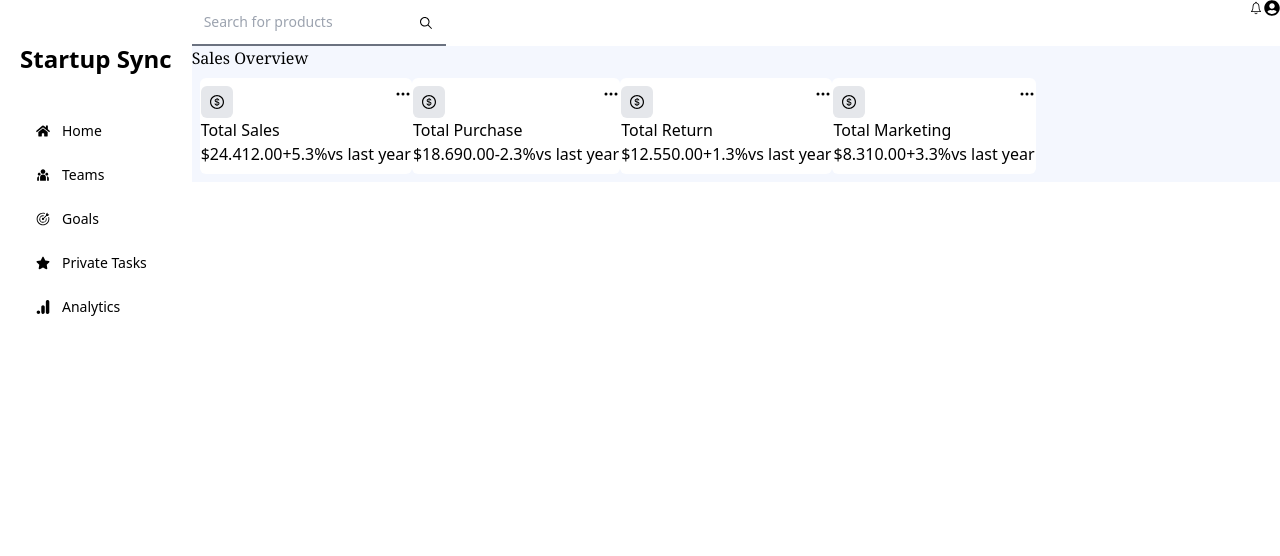
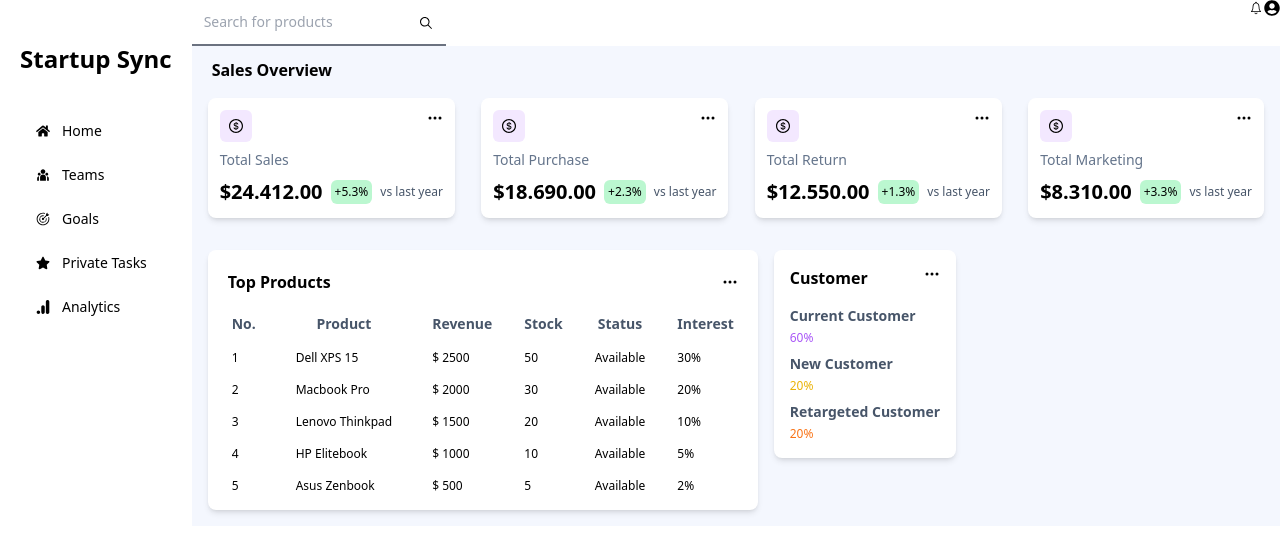
Before and after one commit to manan18/startup-sync, a Next.js app: page /product in a window 1280 px wide. Shown: the top 556 px of the page. Built offline with nearby package versions, Linux system fonts and the light colour scheme.

Commit message:
added cutomer card, topproducts card and product data file

```diff
--- /dev/null
+++ b/src/components/atoms/customercard/index.tsx
@@ -0,0 +1,52 @@
+import React from "react";
+import { BsThreeDots } from "react-icons/bs";
+
+type CustomerCardProps = {
+  title: string;
+  current: string;
+  newcust: string;
+  retargeting: string;
+  percent1: string;
+  percent2: string;
+  percent3: string;
+};
+
+export const CustomerCard: React.FC<CustomerCardProps> = ({
+  title,
+  current,
+  newcust,
+  retargeting,
+  percent1,
+  percent2,
+  percent3,
+}) => {
+  return (
+    <div className="flex-col flex-1 rounded-lg bg-white p-2 border-1 shadow-md">
+      <div className="flex justify-between p-2">
+        <div>
+          <h1 className="font-sans font-semibold">Customer</h1>
+        </div>
+        <div>
+          <BsThreeDots />
+        </div>
+      </div>
+
+      <div className="flex-col text-slate-600 p-2 flex gap-2">
+        <div className="flex flex-col gap-1">
+          <div className="text-sm font-semibold">{current}</div>
+          <div className="text-xs text-purple-500">{percent1}</div>
+        </div>
+
+        <div className="flex flex-col gap-1">
+          <div className="text-sm font-semibold">{newcust}</div>
+          <div className="text-xs text-yellow-500">{percent2}</div>
+        </div>
+
+        <div className="flex flex-col gap-1">
+          <div className="text-sm font-semibold">{retargeting}</div>
+          <div className="text-xs text-orange-500">{percent3}</div>
+        </div>
+      </div>
+    </div>
+  );
+};
--- a/src/components/atoms/productcard/index.tsx
+++ b/src/components/atoms/productcard/index.tsx
@@ -13,9 +13,9 @@ export type ProductCardProps = {
 const ProductCard: React.FC<ProductCardProps> = ({icon,title,amount,profit,description}) =>
 {
     return (
-        <div className='flex-col rounded-md p-2 bg-white px-px'>
-            <div className='flex justify-between'>
-                <div className='bg-gray-200 rounded-md p-2 '>
+        <div className='flex-col rounded-lg bg-white p-2 border-1 shadow-md'>
+            <div className='flex justify-between p-1'>
+                <div className='bg-purple-100 rounded-md p-2 '>
                     {icon}
                 </div>
                 <div>
@@ -23,18 +23,18 @@ const ProductCard: React.FC<ProductCardProps> = ({icon,title,amount,profit,descr
                 </div>
             </div>
 
-            <div>
-                <h3 className='font-light font-sans'>{title}</h3>
+            <div className='p-1'>
+                <h3 className='text-slate-500 font-sans text-sm'>{title}</h3>
             </div>
 
-            <div className='flex'>
-                <div>
+            <div className='flex p-1 gap-2 items-center'>
+                <div className='text-xl font-semibold'>
                     {amount}
                 </div>
-                <div>
+                <div className=' text-xs bg-green-200 rounded-md p-1'>
                     {profit}
                 </div>
-                <div>
+                <div className='text-xs font-sans text-slate-600 antialiased'>
                     {description}
                 </div>
             </div>
--- /dev/null
+++ b/src/components/atoms/topproductscard/index.tsx
@@ -0,0 +1,76 @@
+import React from "react";
+import { BsThreeDots } from "react-icons/bs";
+
+const TopProductCard = () => {
+  return (
+    <div className="flex-col flex-1 rounded-lg bg-white p-2 border-1 shadow-md">
+      <div className="flex justify-between items-center p-3">
+        <div className="">
+          <h1 className="font-sans font-semibold">Top Products</h1>
+        </div>
+        <div>
+          <BsThreeDots />
+        </div>
+      </div>
+
+      <table className="table-auto text-sm font-sans">
+        <thead>
+            <tr className="text-sm text-slate-600">
+                <th className="px-4 py-2">No.</th>
+                <th className="px-4 py-2">Product</th>
+                <th className="px-4 py-2">Revenue</th>
+                <th className="px-4 py-2">Stock</th>
+                <th className="px-4 py-2">Status</th>
+                <th className="px-4 py-2">Interest</th>
+            </tr>
+        </thead>
+
+        <tbody className="text-xs">
+            <tr>
+                <td className="px-4 py-2">1</td>
+                <td className="px-6 py-2">Dell XPS 15</td>
+                <td className="px-4 py-2">$ 2500</td>
+                <td className="px-4 py-2">50</td>
+                <td className="px-4 py-2">Available</td>
+                <td className="px-4 py-2">30%</td>
+            </tr>
+            <tr>
+                <td className="px-4 py-2">2</td>
+                <td className="px-6 py-2">Macbook Pro</td>
+                <td className="px-4 py-2">$ 2000</td>
+                <td className="px-4 py-2">30</td>
+                <td className="px-4 py-2">Available</td>
+                <td className="px-4 py-2">20%</td>
+            </tr>
+            <tr>
+                <td className="px-4 py-2">3</td>
+                <td className="px-6 py-2">Lenovo Thinkpad</td>
+                <td className="px-4 py-2">$ 1500</td>
+                <td className="px-4 py-2">20</td>
+                <td className="px-4 py-2">Available</td>
+                <td className="px-4 py-2">10%</td>
+            </tr>
+            <tr>
+                <td className="px-4 py-2">4</td>
+                <td className="px-6 py-2">HP Elitebook</td>
+                <td className="px-4 py-2">$ 1000</td>
+                <td className="px-4 py-2">10</td>
+                <td className="px-4 py-2">Available</td>
+                <td className="px-4 py-2">5%</td>
+            </tr>
+            <tr>
+                <td className="px-4 py-2">5</td>
+                <td className="px-6 py-2">Asus Zenbook</td>
+                <td className="px-4 py-2">$ 500</td>
+                <td className="px-4 py-2">5</td>
+                <td className="px-4 py-2">Available</td>
+                <td className="px-4 py-2">2%</td>
+            </tr>
+        </tbody>
+
+      </table>
+    </div>
+  );
+};
+
+export default TopProductCard;
--- a/src/pages/product/index.tsx
+++ b/src/pages/product/index.tsx
@@ -7,6 +7,8 @@ import { IoIosNotificationsOutline } from "react-icons/io";
 import { FaUserCircle } from "react-icons/fa";
 import ProductCard from "@/components/atoms/productcard";
 import { AiOutlineDollarCircle } from "react-icons/ai";
+import TopProductCard from "@/components/atoms/topproductscard";
+import { CustomerCard } from "@/components/atoms/customercard";
 
 const ProductPage = () => {
   return (
@@ -29,10 +31,10 @@ const ProductPage = () => {
 
         <div className="bg-[#f4f7fe]">
           <div>
-            <h1 className="font-serif">Sales Overview</h1>
+            <h1 className="font-sans px-5 pt-3 font-bold">Sales Overview</h1>
           </div>
 
-          <div className="flex rounded-md p-2">
+          <div className="flex rounded-lg p-4 gap-2 justify-between px-4">
             <ProductCard
               icon={<AiOutlineDollarCircle />}
               title="Total Sales"
@@ -45,7 +47,7 @@ const ProductPage = () => {
               icon={<AiOutlineDollarCircle />}
               title="Total Purchase"
               amount="$18.690.00"
-              profit="-2.3%"
+              profit="+2.3%"
               description="vs last year"
             />
 
@@ -68,11 +70,24 @@ const ProductPage = () => {
 
           {/* <div>
           order and sales overview
-        </div>
+        </div> */}
 
-        <div>
-          top products
-        </div> */}
+          <div className="flex gap-4 p-4">
+            <div>
+              <TopProductCard />
+            </div>
+            <div>
+              <CustomerCard
+                title="Customer"
+                current="Current Customer"
+                newcust="New Customer"
+                retargeting="Retargeted Customer"
+                percent1="60%"
+                percent2="20%"
+                percent3="20%"
+              />
+            </div>
+          </div>
         </div>
       </div>
     </div>
```
Also changed, not shown: src/data/productData/index.tsx (added, +39 -0 lines).
